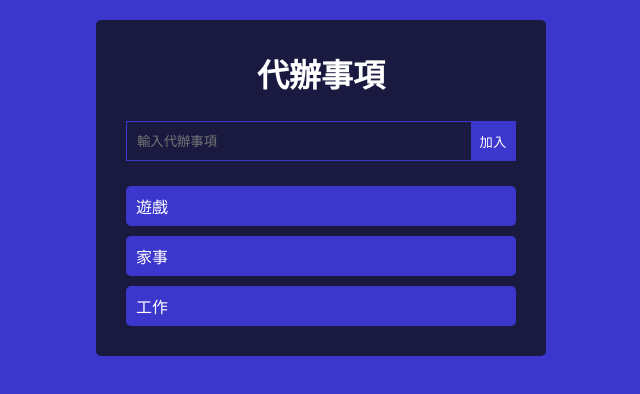
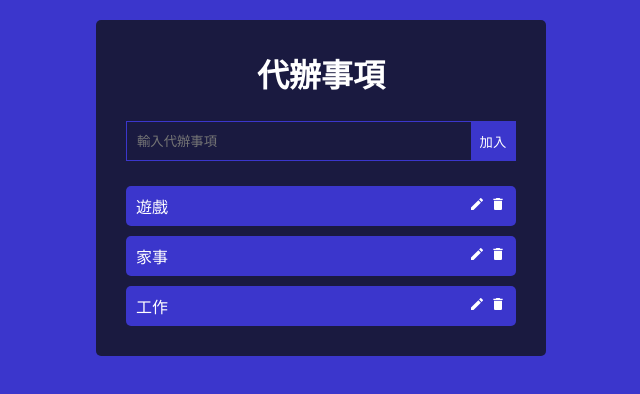
Before and after one commit to KuoLinTang/React_Simple_ToDo, a React (Vite) app: page / in a window 1280 px wide. Shown: the top 394 px of the page, without its empty margins (319-959 px from the left). Built offline with nearby package versions, Linux system fonts and the light colour scheme.

Commit message:
Added edit & delete button. Enabled delete function. Enabled isCompleted function.

```diff
--- a/package.json
+++ b/package.json
@@ -11,7 +11,9 @@
   },
   "dependencies": {
     "react": "^18.2.0",
-    "react-dom": "^18.2.0"
+    "react-dom": "^18.2.0",
+    "react-icon": "^1.0.0",
+    "react-icons": "^5.3.0"
   },
   "devDependencies": {
     "@types/react": "^18.2.56",
--- a/src/App.css
+++ b/src/App.css
@@ -78,3 +78,10 @@ body {
     /* 將todo的內容垂直置中 */
     align-items: center;
 }
+
+.completed {
+    /* 顏色變淡 */
+    opacity: 0.4;
+    /* 文字加上刪除線 */
+    text-decoration: line-through 3px black;
+}
--- a/src/components/ToDo.jsx
+++ b/src/components/ToDo.jsx
@@ -1,7 +1,22 @@
-function ToDo({todo}){
-    return <div className="todo">
-        <p>{todo}</p>
+import { MdDelete, MdEdit } from "react-icons/md";
+
+function ToDo({ todo, deleteTodo, toggleCompleted }) {
+  const handleClick = () => {
+    deleteTodo(todo.id);
+  };
+
+  return (
+    <div className={`todo ${todo.isCompleted ? 'completed': ''}`}>
+      <p onClick={() => {toggleCompleted(todo.id)}}>{todo.content}</p>
+      <div>
+        <MdEdit style={{ cursor: "pointer" }} />
+        <MdDelete
+          style={{ cursor: "pointer", marginLeft: "5px" }}
+          onClick={handleClick}
+        />
+      </div>
     </div>
+  );
 }
 
-export default ToDo
+export default ToDo;
--- a/src/components/TodoWrapper.jsx
+++ b/src/components/TodoWrapper.jsx
@@ -7,19 +7,31 @@ function TodoWrapper() {
   // 由於todo list會根據輸入而改變，且改變後要跟著改變網頁，因此也要用state存todo list
   // 由於TodoWrapper和ToDo組件都需要todos這個state，因此不能在CreateForm中建立todos state (props不能往上傳輸)
   const [todos, setTodos] = useState([
-    {content:'遊戲', id: Math.random()},  // 為了避免瀏覽器console顯示每個陣列中的element都要有key的warning，因此用物件來事先定義好key
-    {content:'家事', id: Math.random()},  // 通常真正在開發網站時，資料會存在資料庫中，因此應該用資料庫中各筆資料的id
-    {content:'工作', id: Math.random()}   // 另外，不要直接在ToDo component中直接用Math.random()來建立key，因為每次ToDo重新渲染時都會重跑一個隨機數，當React發現有新的key就會重新創造新的ToDo component，這會讓網頁很慢
+    {content:'遊戲', id: Math.random(), isCompleted: false},  // 為了避免瀏覽器console顯示每個陣列中的element都要有key的warning，因此用物件來事先定義好key
+    {content:'家事', id: Math.random(), isCompleted: false},  // 通常真正在開發網站時，資料會存在資料庫中，因此應該用資料庫中各筆資料的id
+    {content:'工作', id: Math.random(), isCompleted: false}   // 另外，不要直接在ToDo component中直接用Math.random()來建立key，因為每次ToDo重新渲染時都會重跑一個隨機數，當React發現有新的key就會重新創造新的ToDo component，這會讓網頁很慢
   ]);
   const addTodo = (content) => {
     setTodos([...todos, {content: content, id: Math.random()}])  // ...為其餘運算子，可以將陣列或物件中的資料展開 (類似Python中的**)
+  }
+  const deleteTodo = (id) => {
+    setTodos(todos.filter((todo) => {
+      if (todo.id !== id) {
+        return true
+      }
+    }))
+  }
+  const toggleCompleted = (id) => {
+    setTodos(todos.map((todo) => {
+      return todo.id === id ? {...todo, isCompleted: !todo.isCompleted} : todo
+    }))
   }
 
   return (
     <div className="wrapper">
       <h1>代辦事項</h1>
       <CreateForm addTodo={addTodo} />
-      {todos.map((todo) => {return <ToDo todo={todo.content} key={todo.id} />})}
+      {todos.map((todo) => {return <ToDo todo={todo} key={todo.id} deleteTodo={deleteTodo} toggleCompleted={toggleCompleted} />})}
     </div>
   );
 }
```
Also changed, not shown: 1 other file (tests, documents, lock files or other folders).
